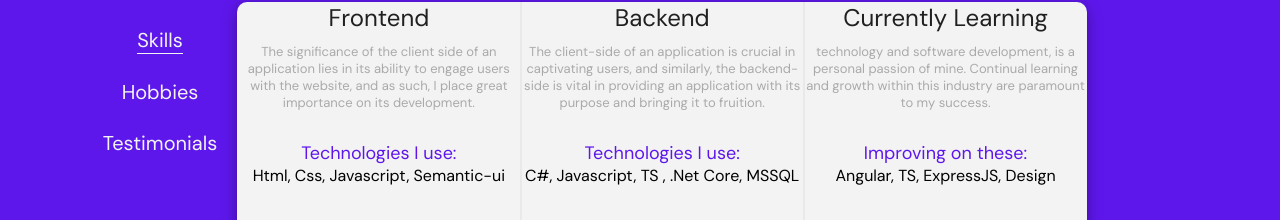
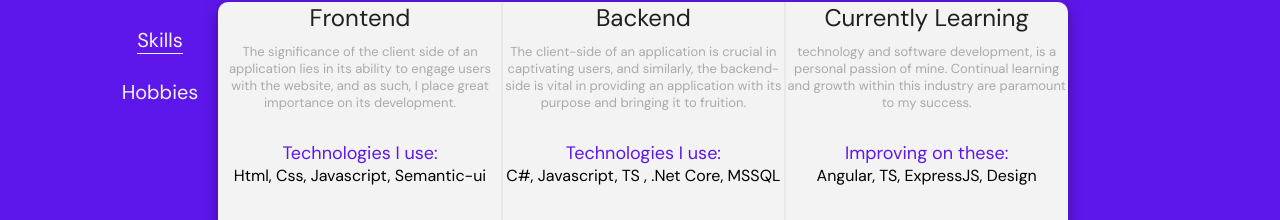
Before and after one commit to DiamondD7/WebPortfolio_2023, a React (Vite) app: page / in a window 1280 px wide. Shown: the part 1415-1635 px from the top of the page. Built offline with nearby package versions, Linux system fonts and the light colour scheme.

Commit message:
deleted testimonials, im not adding it atm

```diff
--- a/src/components/Aboutme/About.jsx
+++ b/src/components/Aboutme/About.jsx
@@ -48,9 +48,6 @@ const Description = () => {
               >
                 Hobbies
               </button>
-            </li>
-            <li>
-              <button>Testimonials</button>
             </li>
           </ul>
         </div>
```
